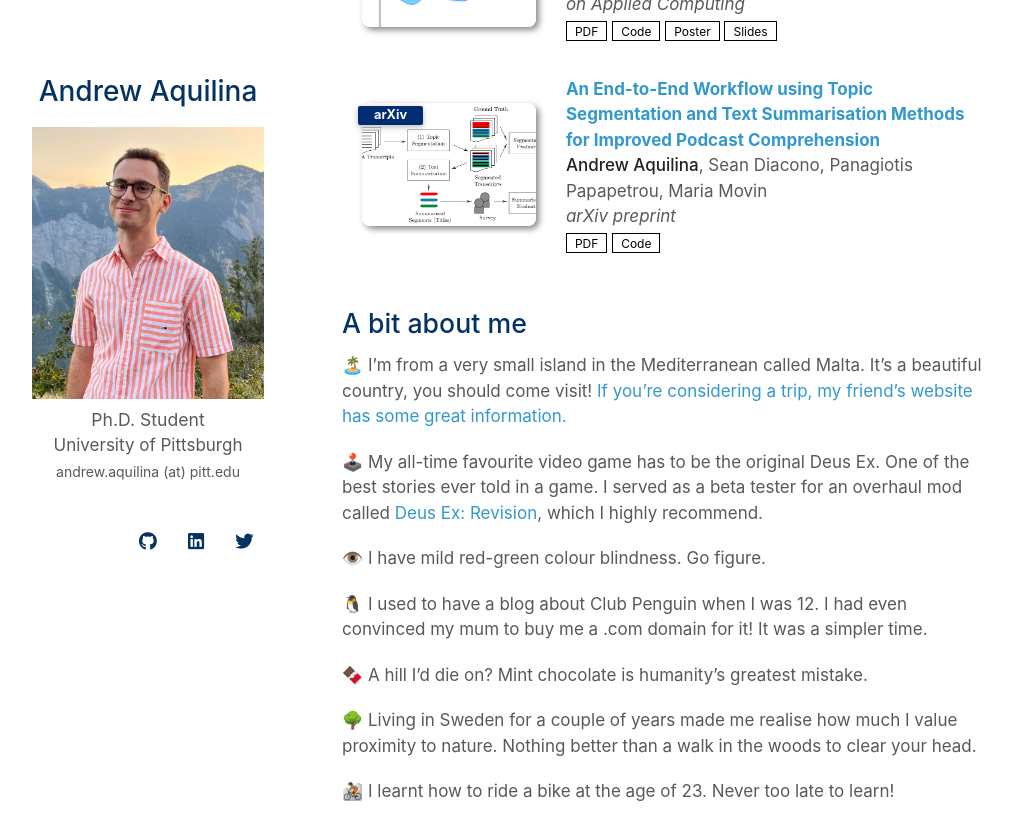
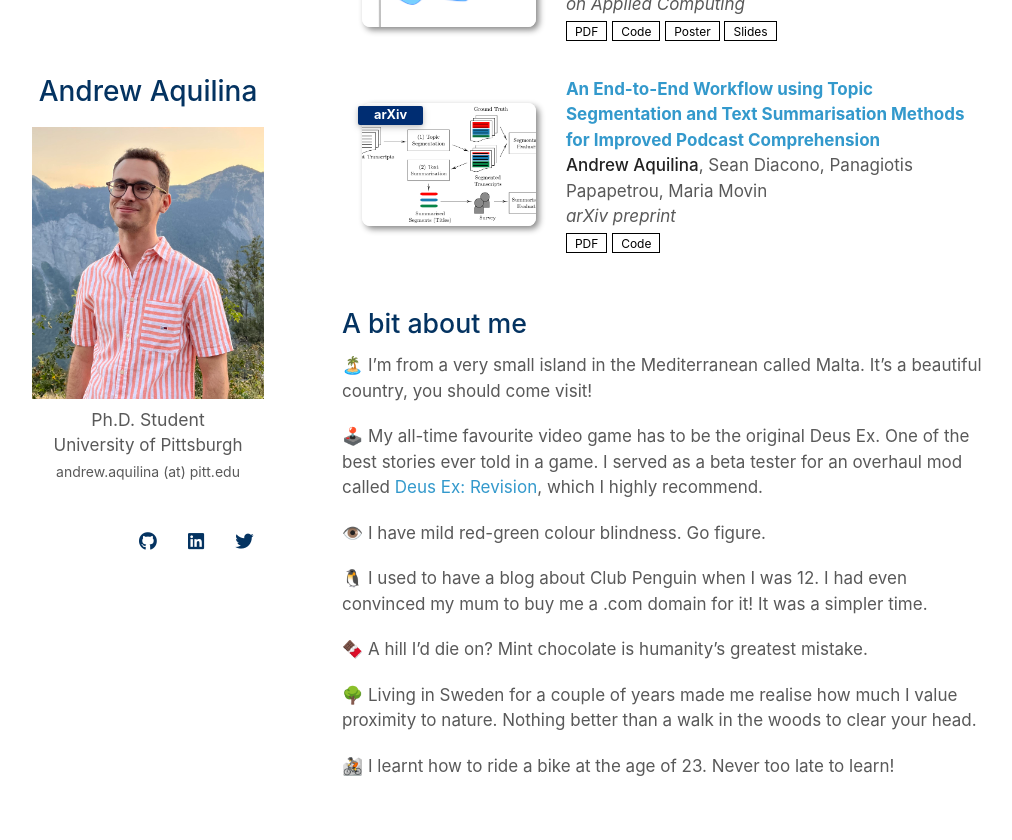
Before and after one commit to andaqu/andaqu.github.io, a Jekyll site: the page built from index.md, in a window 1280 px wide and 900 px high, scrolled down 1980 px. Shown: the top 840 px of the window, without its empty margins (128-1140 px from the left). Built offline with Jekyll 4.4.1, drawn with Linux system fonts in a browser that asks for light colours; nearby versions of some CDN libraries; a style sheet for code colours, icons or effects is not loaded.

Commit message:
Update index.md

```diff
--- a/index.md
+++ b/index.md
@@ -97,7 +97,7 @@ Before my move to Stockholm, I also completed my bachelor’s in AI at the Unive
 
 ## A bit about me
 
-🏝️ I'm from a very small island in the Mediterranean called Malta. It's a beautiful country, you should come visit! [If you're considering a trip, my friend's website has some great information.](https://www.todoinmalta.com/)
+🏝️ I'm from a very small island in the Mediterranean called Malta. It's a beautiful country, you should come visit!
 
 🕹️ My all-time favourite video game has to be the original Deus Ex. One of the best stories ever told in a game. I served as a beta tester for an overhaul mod called [Deus Ex: Revision](https://store.steampowered.com/app/397550/Deus_Ex_Revision/), which I highly recommend.
 
```
